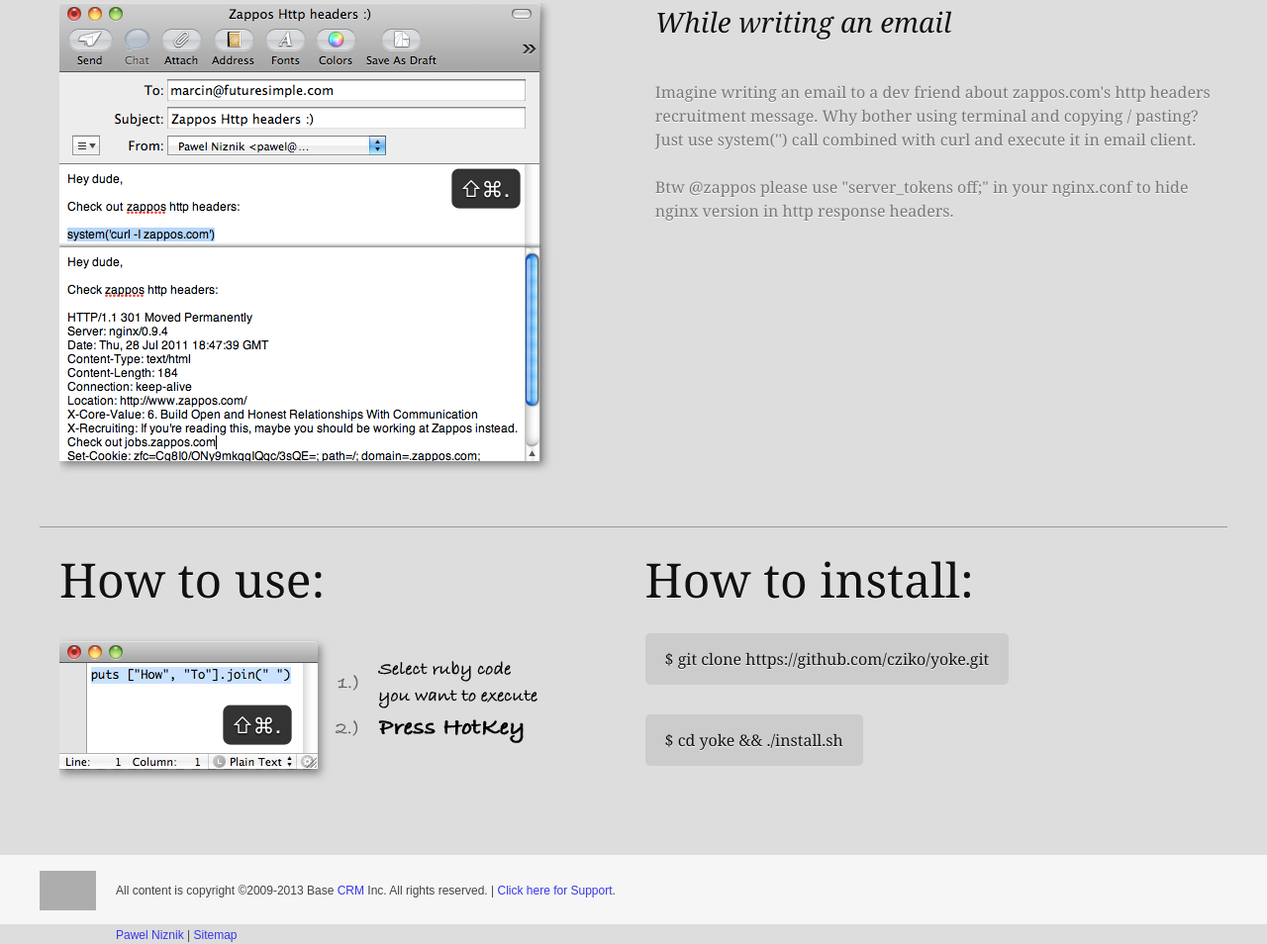
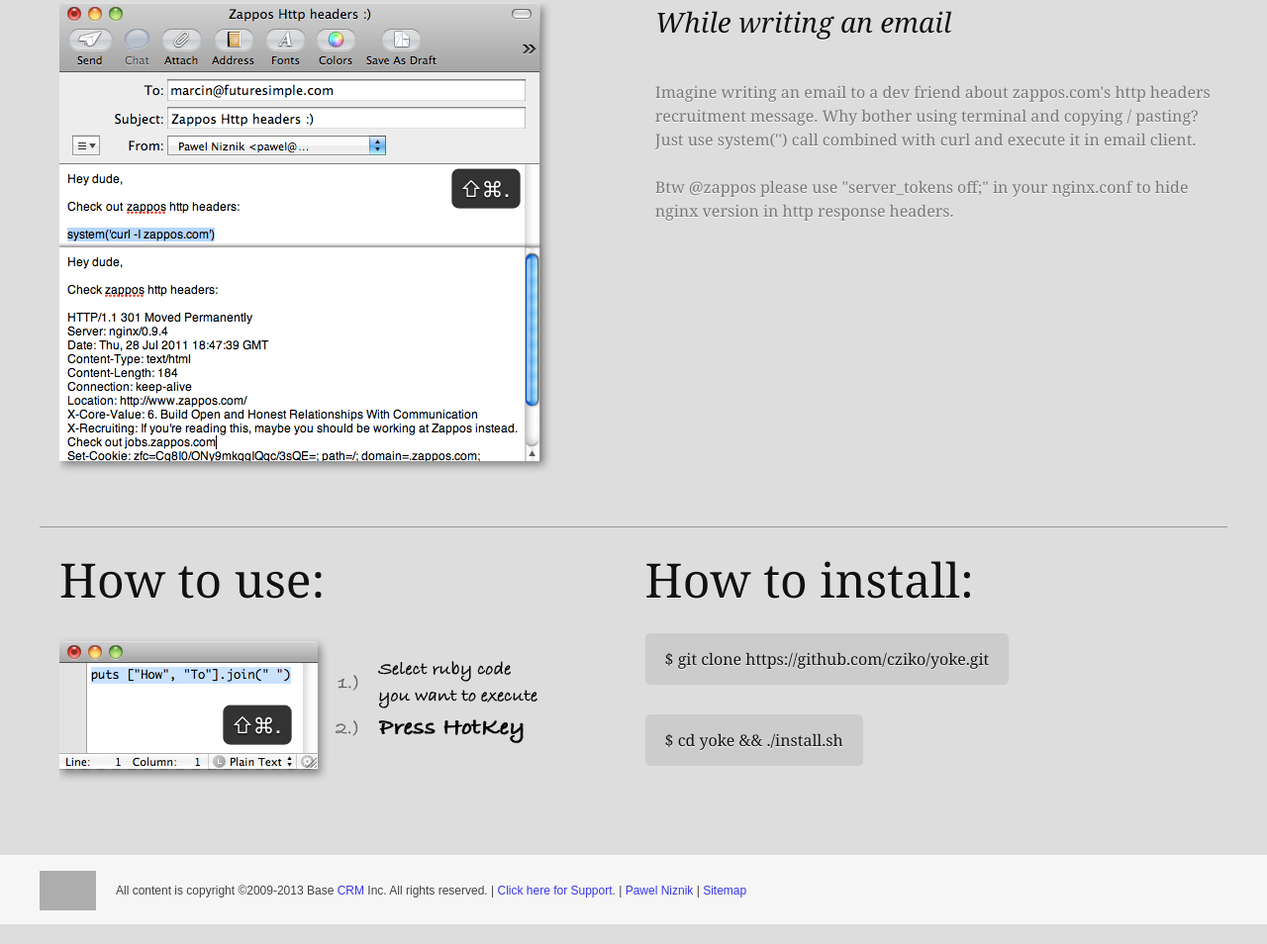
Before and after one commit to cziko/yoke, a plain HTML site: page index.html in a window 1280 px wide. Shown: the part 1472-2426 px from the top of the page at 99% size. Drawn offline with nearby package versions, Linux system fonts and the light colour scheme; grey boxes are pictures that could not be loaded.

Commit message:
Update index.html

```diff
--- a/index.html
+++ b/index.html
@@ -108,10 +108,7 @@
       <img src="http://futuresimple.com/images/small-logo.png" width="57" height="40" alt="Small Logo">
     </div>
     <p>
-      All content is copyright ©2009-2013 Base <a href="https://getbase.com" alt="CRM.">CRM</a> Inc. All rights reserved. | <a href="https://github.com/cziko/yoke/issues">Click here for Support</a>.
-    </p>
-    <p>
-      <a href="http://about.me/niznikpawel">Pawel Niznik</a> | <a href="sitemap.html">Sitemap</a>
+      All content is copyright ©2009-2013 Base <a href="https://getbase.com" alt="CRM.">CRM</a> Inc. All rights reserved. | <a href="https://github.com/cziko/yoke/issues">Click here for Support</a>. | <a href="http://about.me/niznikpawel">Pawel Niznik</a> | <a href="sitemap.html">Sitemap</a>
     </p>
     <div class="clear"></div>
   </div>
```
